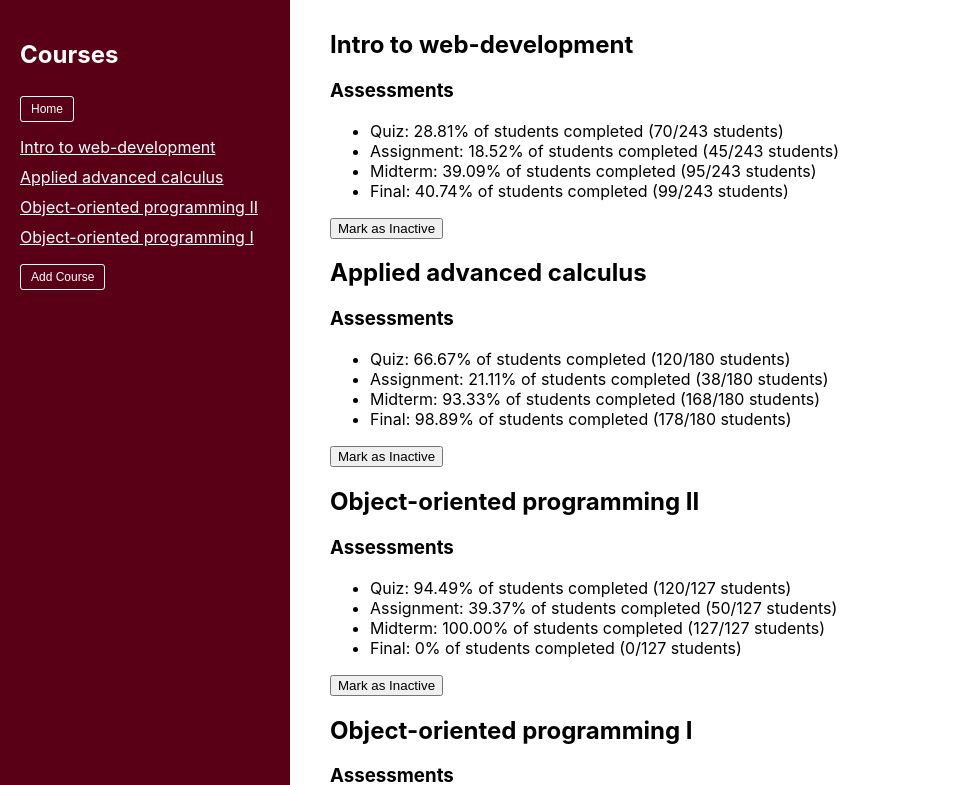
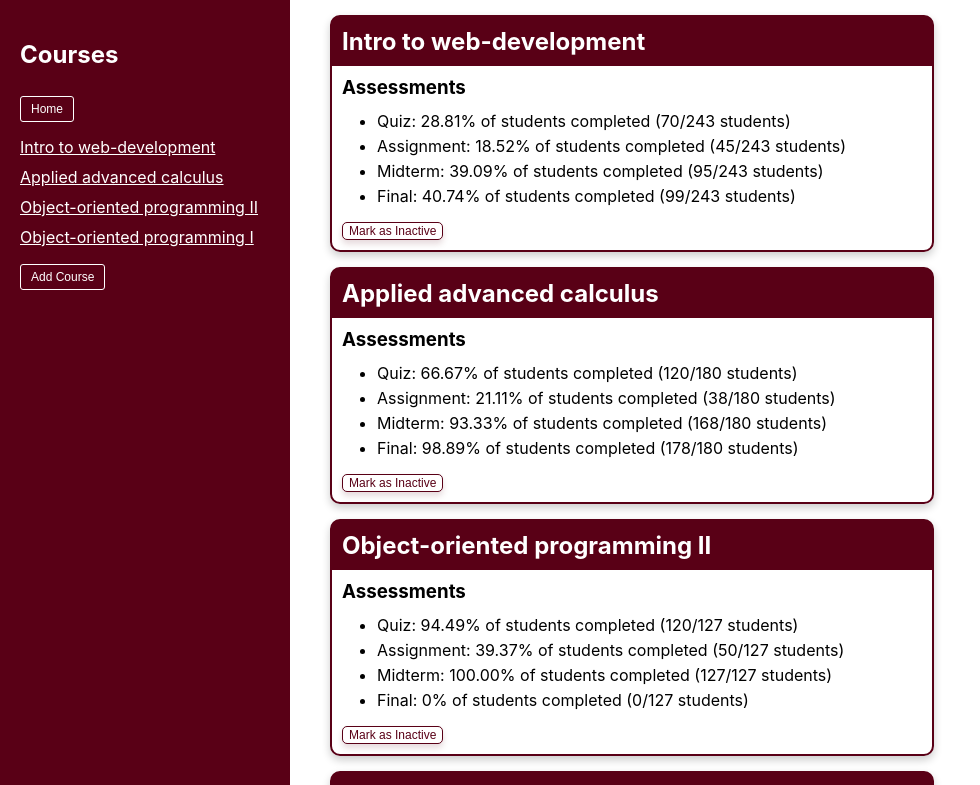
Before and after one commit to s0m3bodi/SOEN287_web_project, a React (Create React App) app: page /teacher in a window 1280 px wide. Shown: the top 785 px of the page, without its empty margins (0-980 px from the left). Built offline with nearby package versions, Linux system fonts and the light colour scheme.

Commit message:
Styled TeacherSidebar and TeacherPage

```diff
--- a/src/components/TeacherSidebar.js
+++ b/src/components/TeacherSidebar.js
@@ -4,15 +4,7 @@ import '../pagesCSS/TeacherSidebar.css'
 //supposed to be the same look as student sidebar to be pretty can change it if you want
 const TeacherSidebar = ({ courses, onAddCourse }) => { //courses are the hardcoded ones //onAddCourse is for the new ones
     return (
-        <div className="sidebar" style={{ //style copied from the student one so they are cohesive can change
-            width: "250px",
-            height: "100vh",
-            backgroundColor: "#590016",
-            color: "white",
-            padding: "20px",
-            marginRight:"30px"
-
-        }}>
+        <div className="sidebar">
         <h2>Courses</h2> {/*just what apeears on top of sidebar */}
         <Link to="/teacher"> {/* this is the home button that links to the home page can change to not be a button but dont change link */}
          <button>Home</button> {/*whats written on the button*/}
--- a/src/pages/TeacherPage.js
+++ b/src/pages/TeacherPage.js
@@ -1,6 +1,7 @@
 import React, { useState } from 'react';
 import { useNavigate } from "react-router-dom";
 import TeacherSidebar from "../components/TeacherSidebar";
+import '../pagesCSS/TeacherPage.css'
 
 //the on update is important so when something is changed it also shows on the homepage and side bar
 
@@ -36,12 +37,14 @@ const addCourse = () => { //adds new course to array
 
 
 return (
-    <div style={{ display: "flex" }}> {/*anything on style can be moved to future css file*/}
+    <div style={{ display: "flex", minHeight: "100vh" }}> {/*anything on style can be moved to future css file*/}
         <TeacherSidebar courses={courses} onAddCourse={() => setShowAddModal(true)} /> {/*courses={course} prints the array and onAddCourse={( ... makes the menu for adding a course show by setting it active*/}
       <main style={{ padding: "10px", flex: 1 }}> {/* the filter goes though the array to only print the active ones on the main page*/}
        {courses.filter(course => course.isActive).map(course => (
-                    <div key={course.id}>
+                    <div key={course.id} className="course">
                         <h2>{course.name}</h2> {/*prints the name can be changed to also have code and session*/}
+
+                        <div className='coursecontent'>
                             <h3>Assessments</h3> {/*print assessments with the completion percent*/}
                         {/*checks if there is any assessments creates a list of them if yes*/}
                             {course.assessments.length > 0 ? (
@@ -69,6 +72,7 @@ return (
                                 Mark as {course.isActive ? "Inactive" : "Active"}
                             </button>
                         </div>
+                    </div>
                 ))}
                  {/*menu for new course add */}
                 {showAddModal && (
--- a/src/pagesCSS/TeacherPage.css
+++ b/src/pagesCSS/TeacherPage.css
@@ -0,0 +1,39 @@
+.course {
+    border: 2px solid #590016;
+    border-radius: 10px;
+    margin: 10px 10px 15px 0px;
+    margin-top: 5px;
+    padding: 0px;
+    width: 600px;
+    box-shadow: 0 4px 8px rgba(0,0,0,0.2);
+}
+.course h2 {
+    background-color: #590016;
+    color: white;
+    margin: 0;
+    border-top-left-radius: 5px;
+    border-top-right-radius: 5px;
+    padding: 10px;
+}
+.coursecontent {
+    padding: 10px;
+}
+.coursecontent h3 {
+    margin: 0px;
+}
+.coursecontent ul {
+    margin: 10px -5px;
+    line-height: 25px;
+}
+.coursecontent button {
+    background-color: white;
+    color: #590016;
+    font-size: 12px;
+    border: 1.5px solid #590016;
+    border-radius: 5px;
+    box-shadow: 0 4px 6px rgba(89, 0, 22, 0.15);
+    cursor: pointer;
+}
+.coursecontent button:hover {
+    box-shadow: 0 4px 6px rgba(89, 0, 22, 0.4)
+}
--- a/src/pagesCSS/TeacherSidebar.css
+++ b/src/pagesCSS/TeacherSidebar.css
@@ -1,10 +1,9 @@
 .sidebar {
-    width: "250px";
-    height: "100vh";
-    background-color: "#590016";
-    color: "white";
-    padding: "20px";
-    margin-right:"30px";
+    width: 250px;
+    background-color: #590016;
+    color: white;
+    padding: 20px;
+    margin-right:30px;
 }
 .sidebar a {
     padding: 0;
@@ -28,7 +27,7 @@
     background-color: #590016;
     color: white;
     font-size: 12px;
-    border: 1px double white;
+    border: 1px solid white;
     border-radius: 3px;
-    border-style: double;
+    cursor: pointer;
 }
```
Lines whose indentation alone changed are shown as unchanged.
